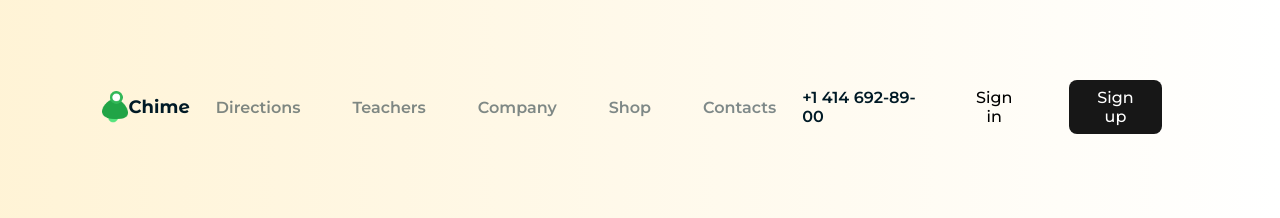
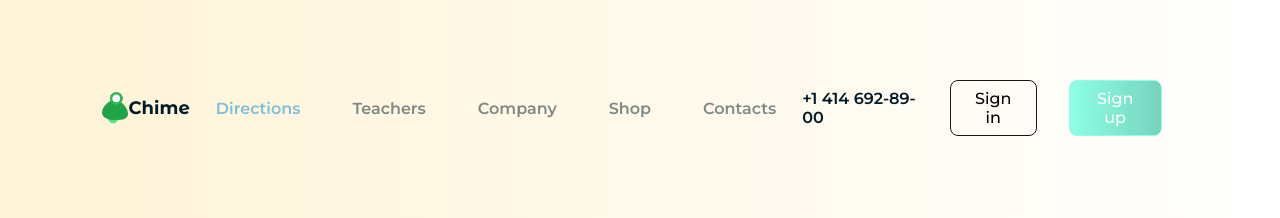
Before and after one commit to nicholascostadev/chime, a plain HTML site: page index.html in a window 1280 px wide. In both pictures the pointer is over the link "Directions". Shown: the top 218 px of the page. Drawn offline with nearby package versions, Linux system fonts and the light colour scheme; files that its build step writes are made by us from their sources; a web font is replaced by a local one.

Commit message:
Update style.scss

```diff
--- a/style.scss
+++ b/style.scss
@@ -41,6 +41,10 @@ header {
 							text-decoration: none;
 							opacity: 50%;
 							padding: 0 1rem;
+							transition: ease 0.3s;
+						}
+						a:hover {
+							color: hsl(199, 100%, 40%);
 						}
 					}
 				}
@@ -56,16 +60,29 @@ header {
 					font-family: "Montserrat", sans-serif;
 					font-weight: 500;
 					font-size: 16px;
-					border: none;
+					border: 1px solid #171717;
+					border-radius: 0.5rem;
 					background-color: inherit;
 					padding: 0.5rem 1rem;
 					margin: 0 1rem;
 					cursor: pointer;
+					transition: ease 0.3s;
+				}
+				button:hover {
+					background-color: #171717;
+					color: #fff;
 				}
 				.black-button {
+					border: 1px solid #8effe5;
 					color: #fff;
-					background-color: #171717;
+					background: linear-gradient(to right, #8effe5, #76d3bd);
 					border-radius: 0.5rem;
+					transition: ease 0.3s;
+				}
+				.black-button:hover {
+					background: #fff;
+					color: #8effe5;
+					border: 1px solid #8effe5;
 				}
 			}
 		}
```
